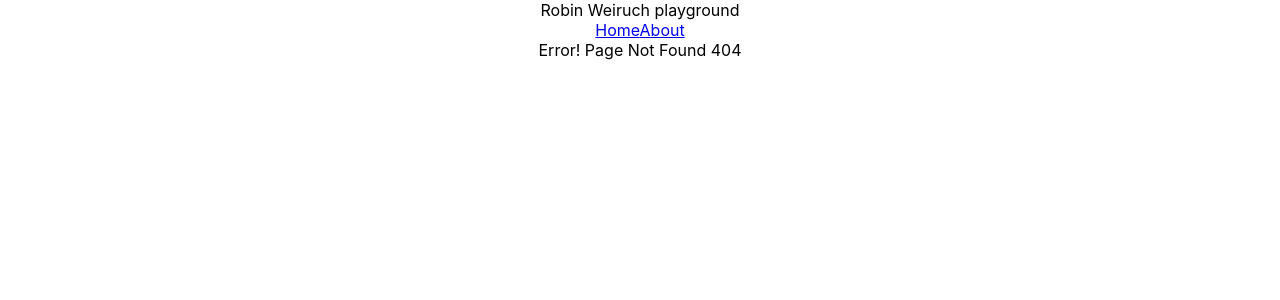
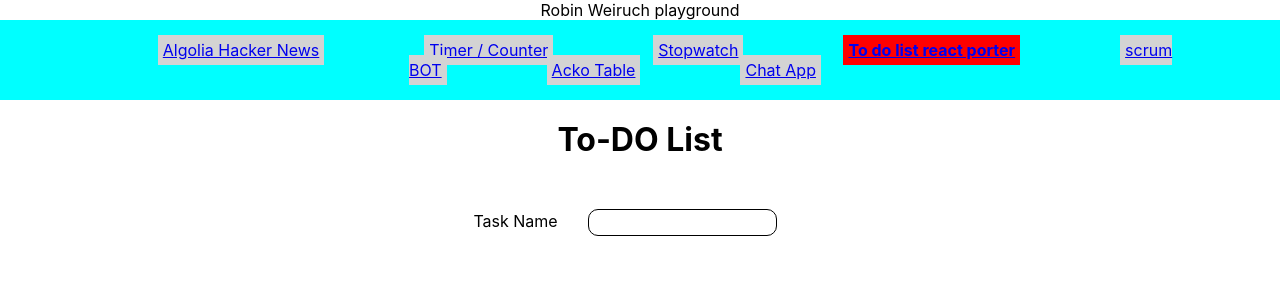
Before and after one commit to Suhaas10/r_weiruch, a React (Create React App) app: page /todolistreact in a window 1280 px wide. Before the commit this address had no page. Shown: the top 300 px of the page. Built offline with nearby package versions, Linux system fonts and the light colour scheme.

Commit message:
lot of apps on weiruch's playground

```diff
--- a/package.json
+++ b/package.json
@@ -10,6 +10,7 @@
     "react-dom": "^17.0.2",
     "react-router-dom": "^6.2.1",
     "react-scripts": "5.0.0",
+    "uuid": "^8.3.2",
     "web-vitals": "^2.1.4"
   },
   "scripts": {
--- /dev/null
+++ b/src/AckoTable.jsx
@@ -0,0 +1,49 @@
+//!acko interview/ awad mihailescu interview// iterate through object , object methods, for of loop
+//! https://flexiple.com/loop-through-object-javascript/
+//? it's a fucking excel
+
+import React, { useEffect, useState } from "react";
+import { v4 as uuid } from "uuid";
+
+const AckoTable = () => {
+  const [data, setData] = useState({ results: [] });
+
+  useEffect(() => {
+    const fetchPeopleData = async () => {
+      const response = await fetch("https://randomuser.me/api/?results=20");
+      const responseJson = await response.json();
+      console.log(responseJson);
+      setData(responseJson);
+    };
+    fetchPeopleData();
+  }, []);
+
+  return (
+    <div>
+      <table>
+        <thead>
+          <tr>
+            <th colSpan="7">People Table</th>
+          </tr>
+        </thead>
+        <tbody>
+          {/* {data.results[0].location && (
+            <tr>
+              {Object.keys(data.results[0].location).map((key) => (
+                <td>{key}</td>
+              ))}
+            </tr>
+          )} */}
+        </tbody>
+      </table>
+
+      <ul>
+        {data.results.map((peopleObj) => (
+          <li key={uuid()}>{peopleObj.name.first}</li>
+        ))}
+      </ul>
+    </div>
+  );
+};
+
+export default AckoTable;
--- a/src/App.css
+++ b/src/App.css
@@ -1,38 +1,4 @@
-.App {
+* {
+  margin: 0;
   text-align: center;
 }
-
-.App-logo {
-  height: 40vmin;
-  pointer-events: none;
-}
-
-@media (prefers-reduced-motion: no-preference) {
-  .App-logo {
-    animation: App-logo-spin infinite 20s linear;
-  }
-}
-
-.App-header {
-  background-color: #282c34;
-  min-height: 100vh;
-  display: flex;
-  flex-direction: column;
-  align-items: center;
-  justify-content: center;
-  font-size: calc(10px + 2vmin);
-  color: white;
-}
-
-.App-link {
-  color: #61dafb;
-}
-
-@keyframes App-logo-spin {
-  from {
-    transform: rotate(0deg);
-  }
-  to {
-    transform: rotate(360deg);
-  }
-}
--- a/src/App.js
+++ b/src/App.js
@@ -1,21 +1,16 @@
 import "./App.css";
 import DataFetchReducer from "./DataFetchReducer";
 import ErrorBoundary from "./ErrorBoundary";
-import { Link, Routes, Route, Outlet, NavLink } from "react-router-dom";
-
+import { Routes, Route, Outlet, NavLink } from "react-router-dom";
+import Stopwatch from "./Stopwatch";
+import TimerCounter from "./TimerCounter";
+import TodoList from "./TodoList";
+import AckoTable from "./AckoTable";
+import ChatApp from "./ChatApp";
+import ScrumBot from "./ScrumBot";
 function App() {
-  const usersList = [
-    {
-      id: 1,
-      name: "Suhaas",
-    },
-    {
-      id: 2,
-      name: "Jainam",
-    },
-  ];
   return (
-    <div className="App">
+    <div>
       Robin Weiruch playground
       {/* https://www.robinwieruch.de/react-hooks-fetch-data/ */}
       {/* <HackerNewsList /> */}
@@ -31,14 +26,20 @@ function App() {
             }
           ></Route>
           <Route
-            path="home"
+            path="algoliahackernews"
             element={
               <ErrorBoundary>
                 <DataFetchReducer />
               </ErrorBoundary>
             }
           />
-          <Route path="users" element={<Users users={usersList} />} />
+          <Route path="timercounter" element={<TimerCounter />} />
+          <Route path="stopwatch" element={<Stopwatch />} />
+          <Route path="todolistreact" element={<TodoList />} />
+          <Route path="scrumbot" element={<ScrumBot />} />
+          <Route path="ackotable" element={<AckoTable />} />
+          <Route path="chatapp" element={<ChatApp />} />
+
           <Route path="*" element={<NoMatch />} />
         </Route>
       </Routes>
@@ -58,35 +59,42 @@ const NoMatch = () => {
 //   );
 // };
 
+//Layout gets isActive from inheritance
 const Layout = (children) => {
   const style = ({ isActive }) => ({
     fontWeight: isActive ? "bold" : "normal",
+    margin: "50px",
+    backgroundColor: isActive ? "red" : "lightgray",
+    padding: "5px",
   });
   return (
-    <>
-      <nav>
-        <NavLink to="/home" style={style}>
-          Home
+    <div>
+      <nav style={{ backgroundColor: "cyan", padding: "20px" }}>
+        <NavLink to="/algoliahackernews" style={style}>
+          Algolia Hacker News
         </NavLink>
-        <NavLink to="/users" style={style}>
-          About
+        <NavLink to="/timercounter" style={style}>
+          Timer / Counter
+        </NavLink>
+        <NavLink to="/stopwatch" style={style}>
+          Stopwatch
+        </NavLink>
+        <NavLink to="/todolistreact" style={style}>
+          To do list react porter
+        </NavLink>
+        <NavLink to="/scrumbot" style={style}>
+          scrum BOT
+        </NavLink>
+        <NavLink to="/ackotable" style={style}>
+          Acko Table
+        </NavLink>
+        <NavLink to="/chatapp" style={style}>
+          Chat App
         </NavLink>
       </nav>
       <main>
         <Outlet />
       </main>
-    </>
-  );
-};
-
-const Users = ({ users }) => {
-  return (
-    <div>
-      <ul>
-        {users.map((user) => (
-          <li key={user.id}>{user.name}</li>
-        ))}
-      </ul>
     </div>
   );
 };
--- /dev/null
+++ b/src/ChatApp.jsx
@@ -0,0 +1,44 @@
+import React, { useEffect, useState } from "react";
+
+const ChatApp = () => {
+  const [isOnline, setIsOnline] = useState(true);
+
+  function onOnline() {
+    setIsOnline(true);
+  }
+
+  function onOffline() {
+    setIsOnline(false);
+  }
+
+  useEffect(() => {
+    window.addEventListener("offline", onOffline);
+    window.addEventListener("online", onOnline);
+
+    return () => {
+      window.removeEventListener("offline", onOffline);
+      window.removeEventListener("online", onOnline);
+    };
+  }, [isOnline]);
+
+  return (
+    <div>
+      {isOnline ? (
+        <h1
+          style={{
+            color: "green",
+            border: "3px dotted black",
+            height: "50vh",
+            margin: "20px",
+          }}
+        >
+          Online
+        </h1>
+      ) : (
+        <h1 style={{ color: "red" }}>Offline</h1>
+      )}
+    </div>
+  );
+};
+
+export default ChatApp;
--- /dev/null
+++ b/src/ScrumBot.jsx
@@ -0,0 +1,7 @@
+import React from "react";
+
+const ScrumBot = () => {
+  return <div>ScrumBot</div>;
+};
+
+export default ScrumBot;
--- /dev/null
+++ b/src/Stopwatch.jsx
@@ -0,0 +1,56 @@
+import React, { useEffect, useState } from "react";
+
+const Stopwatch = ({ users }) => {
+  const [isOn, setIsOn] = useState(false);
+  const [watch, setWatch] = useState(0);
+
+  useEffect(() => {
+    let timer;
+    if (isOn) {
+      timer = setInterval(() => {
+        setWatch(watch + 1);
+      }, 1000);
+    }
+
+    return () => {
+      clearTimeout(timer);
+    };
+  }, [isOn, watch]);
+
+  return (
+    <>
+      <button
+        onClick={() => {
+          setWatch(0);
+          setIsOn(false);
+        }}
+      >
+        Reset
+      </button>
+      <h1>{watch}</h1>
+      <div>
+        {isOn ? (
+          <button onClick={() => setIsOn(false)}>Off</button>
+        ) : (
+          <button onClick={() => setIsOn(true)}>On</button>
+        )}
+      </div>
+    </>
+  );
+};
+
+export default Stopwatch;
+
+// fetch("https://api-football-v1.p.rapidapi.com/v3/timezone", {
+//   method: "GET",
+//   headers: {
+//     "x-rapidapi-host": "api-football-v1.p.rapidapi.com",
+//     "x-rapidapi-key": "d3ed23ae06msh04a989b345565b2p1d6ab6jsn9827bb570f44",
+//   },
+// })
+//   .then((response) => {
+//     console.log(response);
+//   })
+//   .catch((err) => {
+//     console.error(err);
+//   });
--- /dev/null
+++ b/src/TimerCounter.jsx
@@ -0,0 +1,26 @@
+import React, { useState, useEffect } from "react";
+
+const TimerCounter = () => {
+  const [count, setCounter] = useState(0);
+
+  useEffect(() => {
+    let timer = setTimeout(() => {
+      setCounter(count + 1);
+    }, 1000);
+
+    return () => clearTimeout(timer);
+  }, [count]);
+
+  return (
+    <h1
+      style={{
+        display: "flex",
+        justifyContent: "center",
+      }}
+    >
+      {count}
+    </h1>
+  );
+};
+
+export default TimerCounter;
--- /dev/null
+++ b/src/TodoList.jsx
@@ -0,0 +1,96 @@
+import React, { useState } from "react";
+import { v4 as uuid } from "uuid";
+const TodoList = () => {
+  const [taskName, setTaskName] = useState("");
+  const [editInputTaskName, setEditInputTaskName] = useState(taskName);
+
+  const [todo, setTodo] = useState([]);
+
+  const [isEditMode, setIsEditMode] = useState(false);
+
+  const handleTodoSubmit = (event, taskName) => {
+    event.preventDefault();
+    setTodo((prevState) => {
+      return [
+        ...prevState,
+        {
+          id: uuid(),
+          todoName: taskName,
+          completed: false,
+        },
+      ];
+    });
+    setTaskName("");
+  };
+
+  const handleEdit = (todoObj) => {
+    setIsEditMode(true);
+    setEditInputTaskName(todoObj.todoName);
+  };
+
+  const handleDelete = (todoObjToBeDeleted) => {
+    setTodo(todo.filter((todoObj) => todoObj.id !== todoObjToBeDeleted.id));
+  };
+
+  const onSave = () => {
+    console.log("edit confirm save");
+  };
+
+  return (
+    <div>
+      <header style={{ padding: "20px" }}>
+        <h1>To-DO List</h1>
+      </header>
+      <form onSubmit={(event) => handleTodoSubmit(event, taskName)}>
+        <label htmlFor="taskNameInput">Task Name</label>
+        <input
+          style={{
+            backgroundColor: "white",
+            border: "1px solid black",
+            padding: "5px",
+            borderRadius: "10px",
+            margin: "30px",
+          }}
+          type="text"
+          id="taskNameInput"
+          value={taskName}
+          onChange={(event) => setTaskName(event.target.value)}
+          required
+        />
+      </form>
+
+      {isEditMode ? (
+        <form>
+          <label htmlFor="editTaskNameInput"></label>
+          <input
+            type="text"
+            id="editTaskNameInput"
+            value={editInputTaskName}
+            onChange={(event) => setEditInputTaskName(event.target.value)}
+          />
+          <button type="submit">save</button>
+        </form>
+      ) : (
+        todo.map((todoObj) => (
+          <div style={{ margin: "20px" }} key={todoObj.id}>
+            <div
+              style={{
+                display: "inline",
+                backgroundColor: "#FFF000",
+                padding: "8px",
+                margin: "20px",
+                borderRadius: "0 10px 0 10px",
+              }}
+            >
+              {todoObj.todoName}
+            </div>
+            <button onClick={() => handleEdit(todoObj)}>Edit</button>
+            <button onClick={() => handleDelete(todoObj)}>Delete</button>
+          </div>
+        ))
+      )}
+    </div>
+  );
+};
+
+export default TodoList;
```
Also changed, not shown: 1 other file (tests, documents, lock files or other folders).
